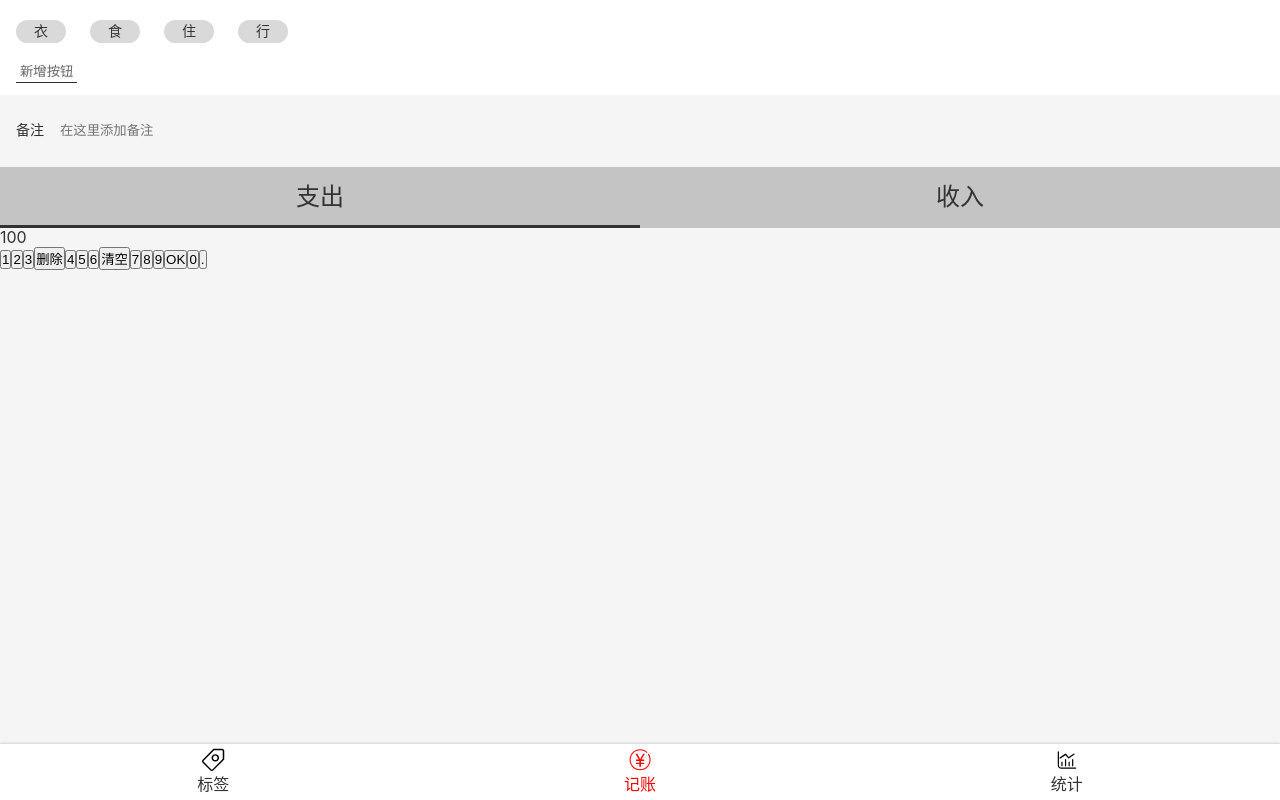
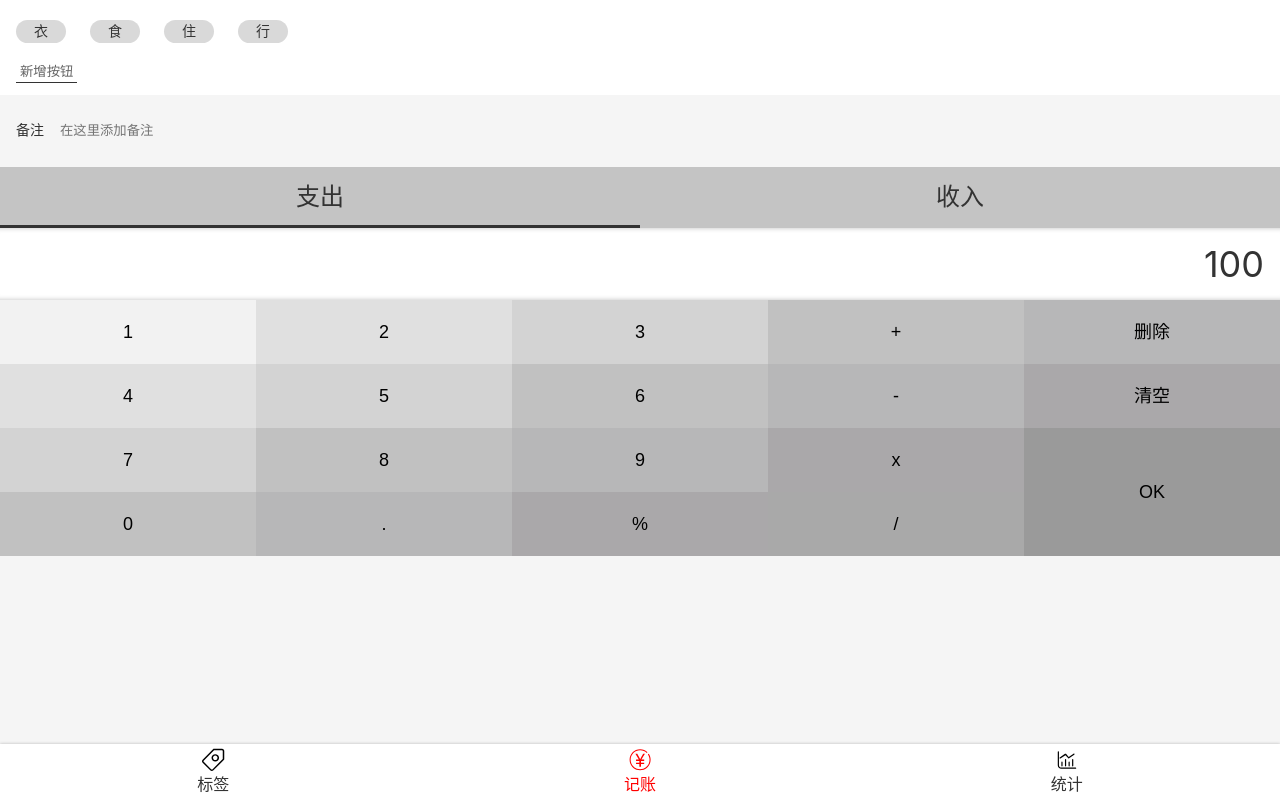
Before and after one commit to linzhengGithub/money-2-React, a React app: page /#/money in a window 1280 px wide. Built offline with nearby package versions, Linux system fonts and the light colour scheme.

Commit message:
完成NumberPadSection UI

```diff
--- a/src/index.scss
+++ b/src/index.scss
@@ -21,3 +21,8 @@ body{
   width: 1em;
   height: 1em;
 }
+.clearfix::after{
+  content: '';
+  display: block;
+  clear:both;
+}
--- a/src/views/Money.tsx
+++ b/src/views/Money.tsx
@@ -48,7 +48,60 @@ const CategorySection = styled.section`
 
 `
 const NumberPadSection = styled.section`
+  display:flex;
+  flex-direction: column;
+  >.output{
+    background: white;
+    font-size: 36px;
+    line-height: 72px;
+    text-align: right;
+    padding: 0 16px;
+    box-shadow: inset 0 -5px 5px -5px rgba(0,0,0,0.25),
+                inset 0 5px 5px -5px rgba(0,0,0,0.25);
+  }
+  >.pad{
+    >button{
+      font-size: 18px;width: 20%;line-height:64px;border:none;
+      float: left;
+      &.ok{height: 128px;float: right;}
+      &:nth-child(1){
+        background: #f2f2f2;
+      }
+      &:nth-child(2),
+      &:nth-child(6){
+        background: #E0E0E0;
+      }
+      &:nth-child(3),
+      &:nth-child(7),
+      &:nth-child(11){
+        background: #D3D3D3;
+      }
+      &:nth-child(4),
+      &:nth-child(8),
+      &:nth-child(12),
+      &:nth-child(16){
+        background: #C1C1C1;
+      }
+      &:nth-child(5),
+      &:nth-child(9),
+      &:nth-child(13),
+      &:nth-child(17){
+        background: #B7B7B8;
+      }
+      &:nth-child(10),
+      &:nth-child(14),
+      &:nth-child(18){
+        background: #AAA8AA;
+      }
+      &:nth-child(19){
+        background: #A9A9A9;
 
+      }
+      &:nth-child(15){
+        background: #9A9A9A;
+      }
+    }
+  }
 `
 
 function Money() {
@@ -76,22 +129,27 @@ function Money() {
         </ul>
       </CategorySection>
       <NumberPadSection>
-        <div>100</div>
-        <div>
+        <div className="output">100</div>
+        <div className="pad clearfix">
           <button>1</button>
           <button>2</button>
           <button>3</button>
+          <button>+</button>
           <button>删除</button>
           <button>4</button>
           <button>5</button>
           <button>6</button>
+          <button>-</button>
           <button>清空</button>
           <button>7</button>
           <button>8</button>
           <button>9</button>
-          <button>OK</button>
+          <button>x</button>
+          <button className="ok">OK</button>
           <button>0</button>
           <button>.</button>
+          <button>%</button>
+          <button>/</button>
         </div>
       </NumberPadSection>
     </Layout>
```
